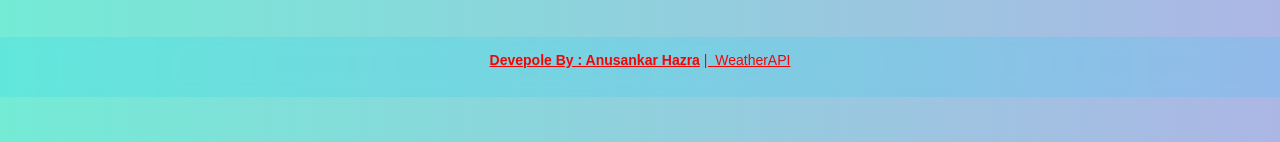
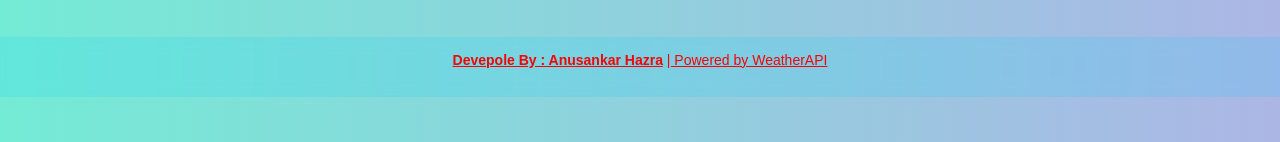
Before and after one commit to Hazra2005/Portfolio, a plain HTML site: page Weather.html in a window 1280 px wide. Shown: the part 401-543 px from the top of the page. Drawn offline with Linux system fonts and the light colour scheme.

Commit message:
Update Weather.html

```diff
--- a/Weather.html
+++ b/Weather.html
@@ -218,7 +218,7 @@ function displayDaily(data) {
   </script>
 <footer>
     <a href="https://hazra2005.github.io/Portfolio/" target="_blank"><strong>Devepole By : Anusankar Hazra</strong></a>
-    <a href="https://www.weatherapi.com/" target="_blank">|&nbsp; WeatherAPI</a>
+    <a href="https://www.weatherapi.com/" target="_blank">|&nbsp;Powered by WeatherAPI</a>
   </p>
 </footer>
 
```
